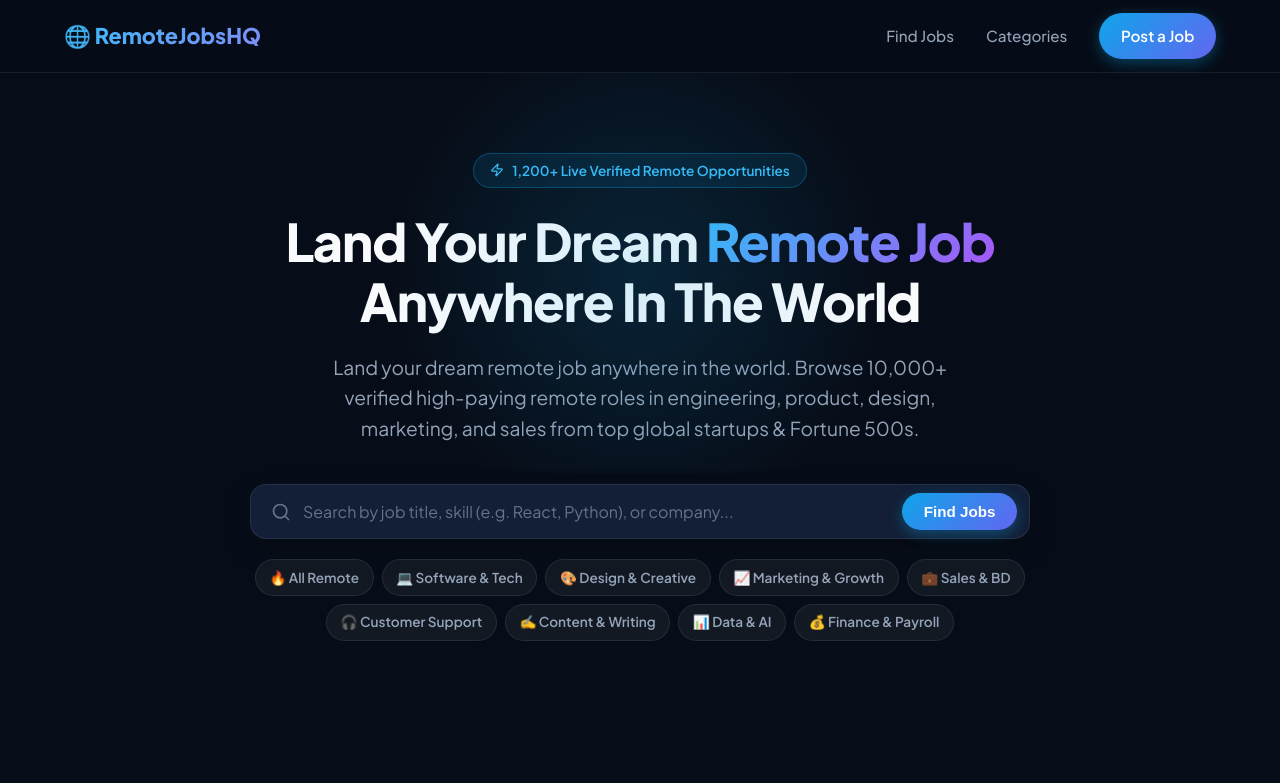
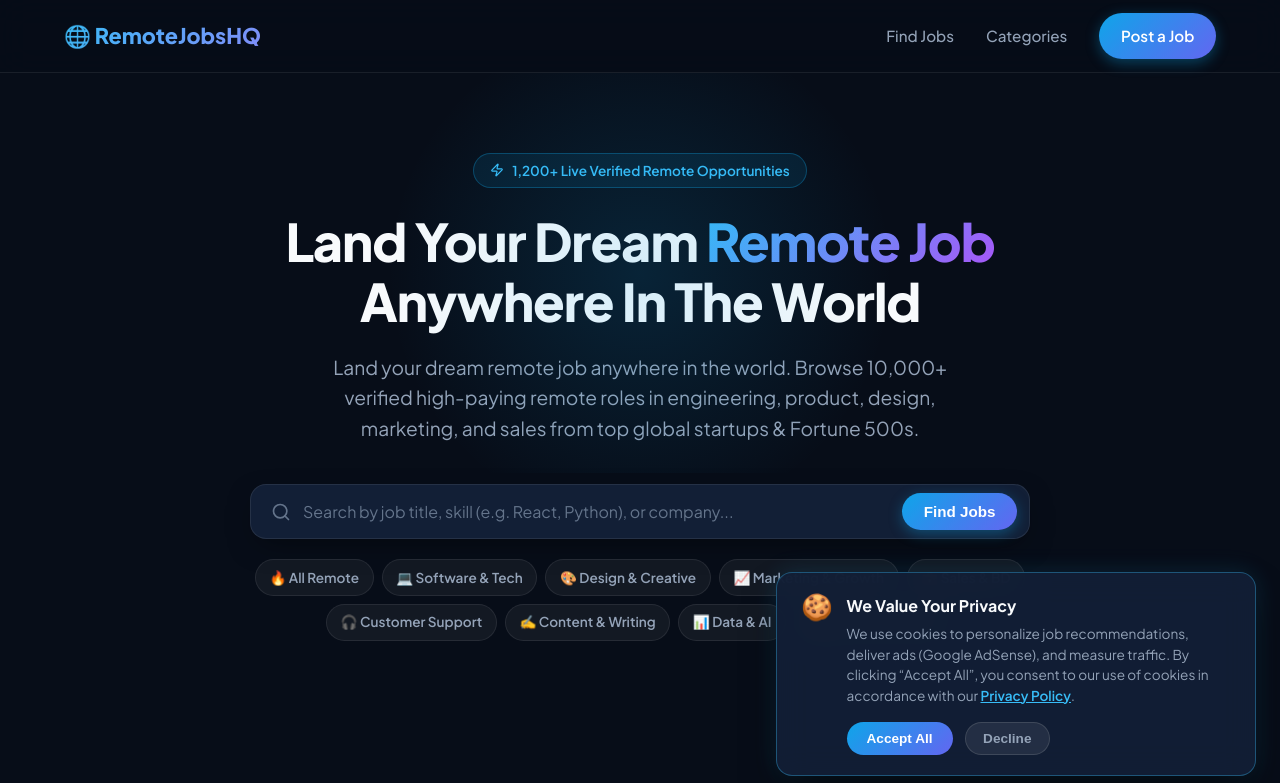
Before and after one commit to pola-png/Remote-Job-App, a Next.js app in the folder web/: page / in a window 1280 px wide. Shown: the top 783 px of the page. Built offline with nearby package versions, Linux system fonts and the light colour scheme; no server answers; the database is empty.

Commit message:
Add Monetag tag script and GDPR-compliant Cookie Consent banner

```diff
--- /dev/null
+++ b/web/src/app/components/CookieConsent.tsx
@@ -0,0 +1,146 @@
+'use client';
+
+import React, { useState, useEffect } from 'react';
+import Link from 'next/link';
+
+export default function CookieConsent() {
+  const [isVisible, setIsVisible] = useState(false);
+
+  useEffect(() => {
+    try {
+      const consent = localStorage.getItem('cookie_consent');
+      if (!consent) {
+        // Small delay for smooth entry after page load
+        const timer = setTimeout(() => {
+          setIsVisible(true);
+        }, 800);
+        return () => clearTimeout(timer);
+      }
+    } catch {
+      // localStorage may fail in strict private browsing
+      setIsVisible(true);
+    }
+  }, []);
+
+  const handleAccept = () => {
+    try {
+      localStorage.setItem('cookie_consent', 'accepted');
+    } catch {}
+    setIsVisible(false);
+  };
+
+  const handleDecline = () => {
+    try {
+      localStorage.setItem('cookie_consent', 'declined');
+    } catch {}
+    setIsVisible(false);
+  };
+
+  if (!isVisible) return null;
+
+  return (
+    <aside
+      aria-label="Cookie Consent Banner"
+      style={{
+        position: 'fixed',
+        bottom: '1.5rem',
+        right: '1.5rem',
+        maxWidth: '480px',
+        width: 'calc(100% - 3rem)',
+        background: 'rgba(18, 31, 54, 0.96)',
+        backdropFilter: 'blur(16px)',
+        WebkitBackdropFilter: 'blur(16px)',
+        border: '1px solid rgba(56, 189, 248, 0.35)',
+        borderRadius: '1rem',
+        padding: '1.25rem 1.5rem',
+        boxShadow: '0 20px 40px -10px rgba(0, 0, 0, 0.7), 0 0 25px rgba(56, 189, 248, 0.15)',
+        zIndex: 99999,
+        animation: 'slideUp 0.3s ease-out forwards',
+        fontFamily: 'inherit',
+      }}
+    >
+      <div style={{ display: 'flex', alignItems: 'flex-start', gap: '0.85rem' }}>
+        <span style={{ fontSize: '1.6rem', lineHeight: 1 }} role="img" aria-label="Cookie">
+          🍪
+        </span>
+        <div style={{ flex: 1 }}>
+          <h4
+            style={{
+              fontSize: '1rem',
+              fontWeight: 700,
+              color: '#F8FAFC',
+              marginBottom: '0.35rem',
+            }}
+          >
+            We Value Your Privacy
+          </h4>
+          <p
+            style={{
+              fontSize: '0.85rem',
+              color: '#94A3B8',
+              lineHeight: '1.5',
+              marginBottom: '1rem',
+            }}
+          >
+            We use cookies to personalize job recommendations, deliver ads (Google AdSense), and measure traffic. By clicking &ldquo;Accept All&rdquo;, you consent to our use of cookies in accordance with our{' '}
+            <Link
+              href="/privacy"
+              style={{
+                color: '#38BDF8',
+                textDecoration: 'underline',
+                fontWeight: 600,
+              }}
+            >
+              Privacy Policy
+            </Link>
+            .
+          </p>
+          <div style={{ display: 'flex', gap: '0.75rem', flexWrap: 'wrap' }}>
+            <button
+              onClick={handleAccept}
+              style={{
+                background: 'linear-gradient(135deg, #0EA5E9 0%, #6366F1 100%)',
+                color: '#ffffff',
+                border: 'none',
+                borderRadius: '9999px',
+                padding: '0.5rem 1.25rem',
+                fontSize: '0.85rem',
+                fontWeight: 700,
+                cursor: 'pointer',
+                transition: 'opacity 0.2s ease',
+              }}
+              onMouseOver={(e) => (e.currentTarget.style.opacity = '0.9')}
+              onMouseOut={(e) => (e.currentTarget.style.opacity = '1')}
+            >
+              Accept All
+            </button>
+            <button
+              onClick={handleDecline}
+              style={{
+                background: 'rgba(255, 255, 255, 0.08)',
+                color: '#94A3B8',
+                border: '1px solid rgba(255, 255, 255, 0.12)',
+                borderRadius: '9999px',
+                padding: '0.5rem 1.1rem',
+                fontSize: '0.85rem',
+                fontWeight: 600,
+                cursor: 'pointer',
+                transition: 'all 0.2s ease',
+              }}
+              onMouseOver={(e) => {
+                e.currentTarget.style.background = 'rgba(255, 255, 255, 0.15)';
+                e.currentTarget.style.color = '#ffffff';
+              }}
+              onMouseOut={(e) => {
+                e.currentTarget.style.background = 'rgba(255, 255, 255, 0.08)';
+                e.currentTarget.style.color = '#94A3B8';
+              }}
+            >
+              Decline
+            </button>
+          </div>
+        </div>
+      </div>
+    </aside>
+  );
+}
--- a/web/src/app/globals.css
+++ b/web/src/app/globals.css
@@ -369,3 +369,14 @@
     display: none;
   }
 }
+
+@keyframes slideUp {
+  from {
+    opacity: 0;
+    transform: translateY(20px);
+  }
+  to {
+    opacity: 1;
+    transform: translateY(0);
+  }
+}
--- a/web/src/app/layout.tsx
+++ b/web/src/app/layout.tsx
@@ -1,6 +1,7 @@
 import type { Metadata } from 'next';
 import './globals.css';
 import Link from 'next/link';
+import CookieConsent from './components/CookieConsent';
 
 export const metadata: Metadata = {
   metadataBase: new URL('https://remotejobshq.online'),
@@ -88,6 +89,12 @@
           crossOrigin="anonymous"
         />
         <meta name="monetag" content="3ba7674718137c812899fbff9b92504c" />
+        <script
+          src="https://quge5.com/88/tag.min.js"
+          data-zone="294143"
+          async
+          data-cfasync="false"
+        />
         <meta name="google-site-verification" content="f4X0tMifV0LsE0L8VXngAUCPyM6NY8INP4mRO5wr1Fc" />
         <link rel="canonical" href="https://remotejobshq.online" />
       </head>
@@ -183,6 +190,8 @@
             </div>
           </div>
         </footer>
+
+        <CookieConsent />
       </body>
     </html>
   );
```
